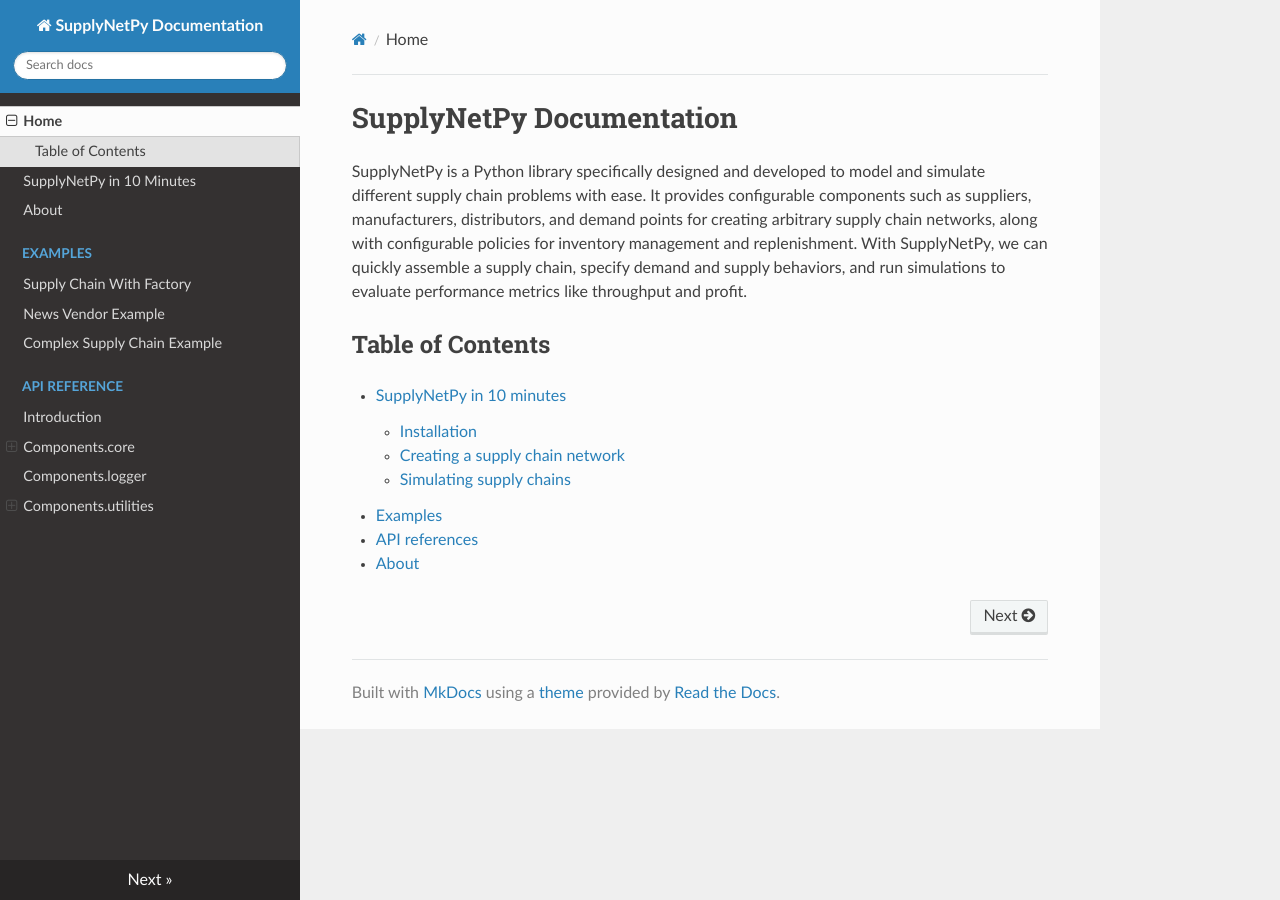
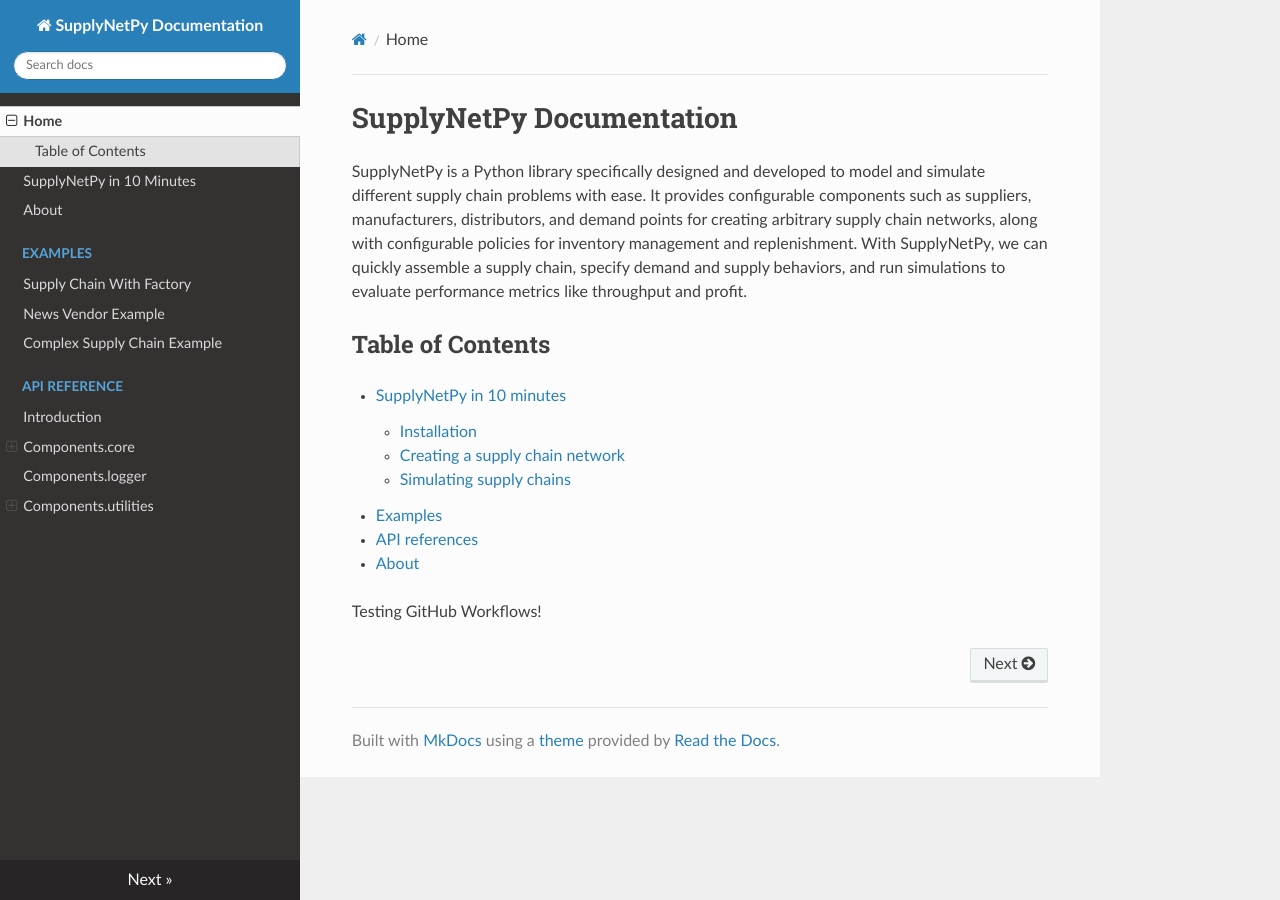
Before and after one commit to SupplyChainSimulation/SupplyNetPy, an MkDocs documentation site: the page built from docs/index.md, in a window 1280 px wide. Built offline with MkDocs 1.6.1, drawn with Linux system fonts in a browser that asks for light colours; nearby versions of some CDN libraries.

Commit message:
Testing GitHub Workflows! A line added.

```diff
--- a/docs/index.md
+++ b/docs/index.md
@@ -11,3 +11,5 @@
 - [Examples](example.md)
 - [API references](api-reference/api-intro.md)
 - [About](about.md)
+
+Testing GitHub Workflows!
```
